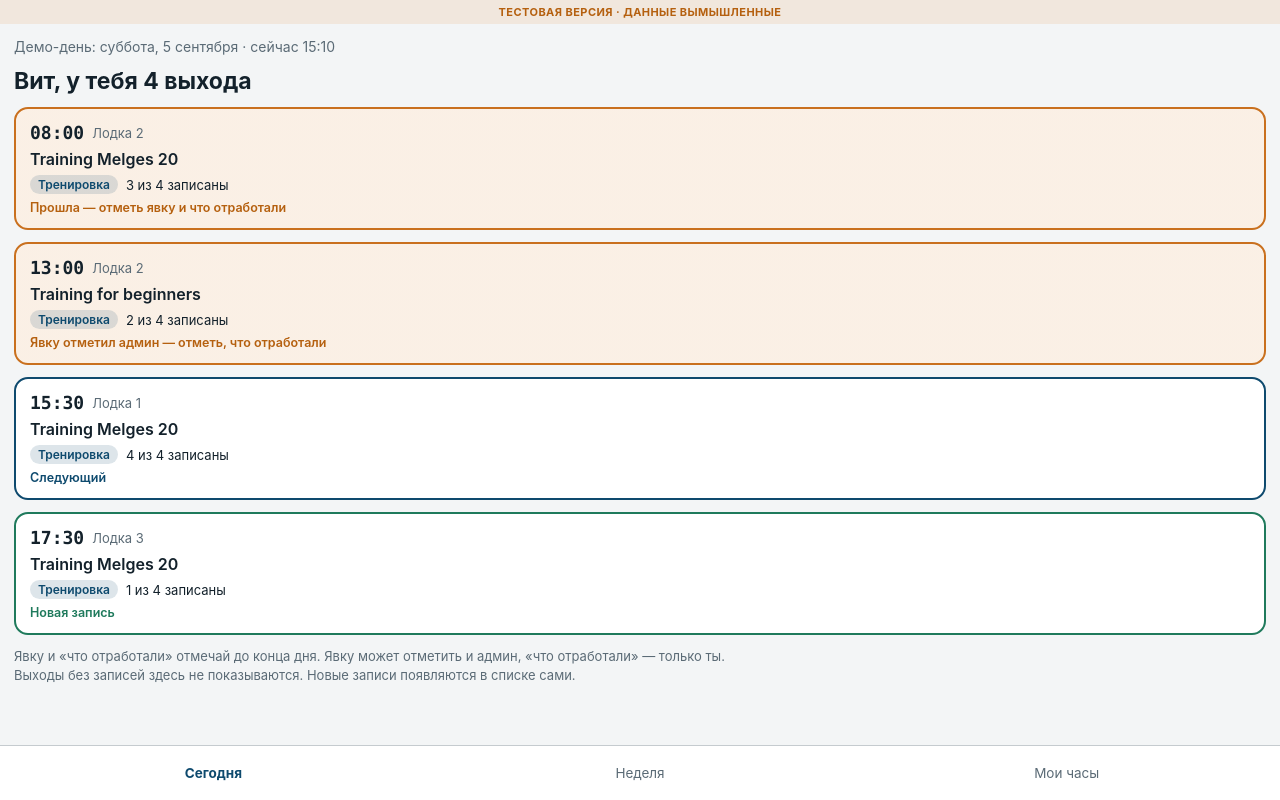
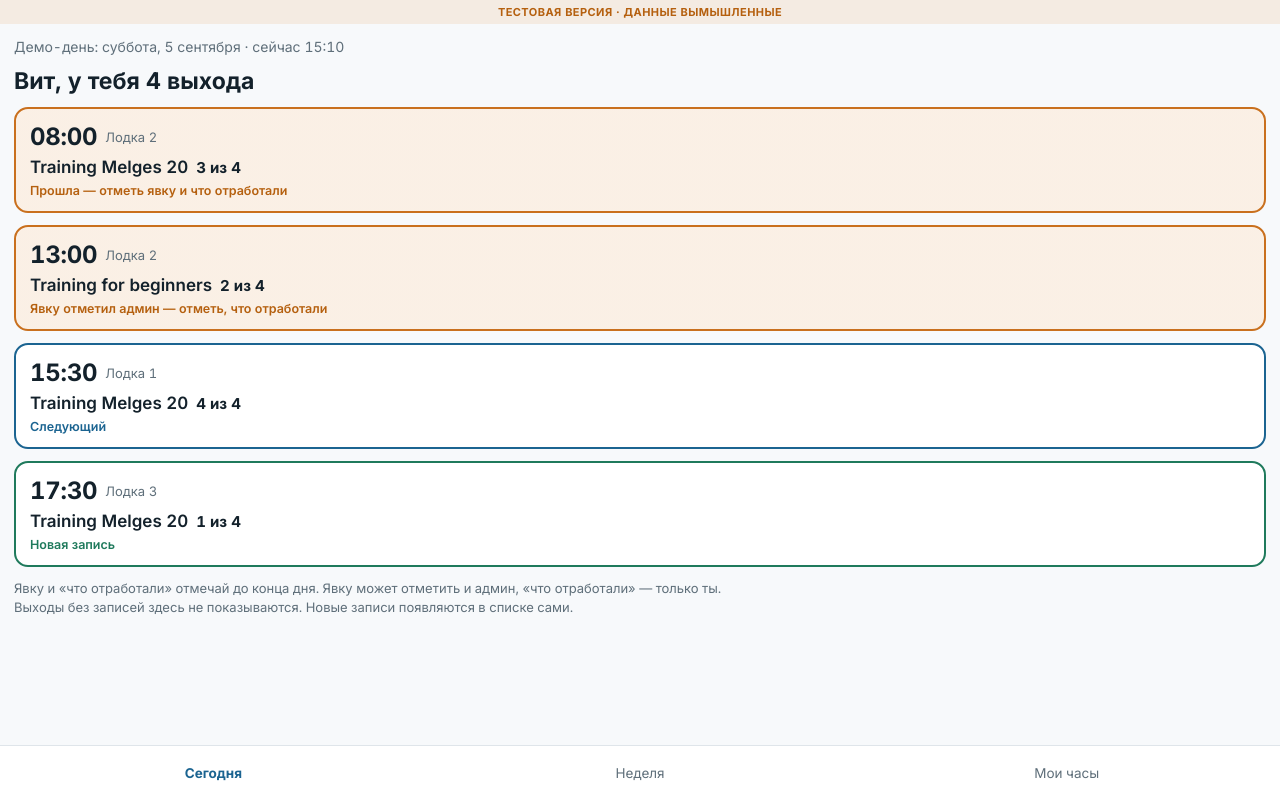
Before and after one commit to Vladsail/boratest, a plain HTML site: page index.html in a window 1280 px wide. Drawn offline with Linux system fonts and the light colour scheme.

Commit message:
Add files via upload

```diff
--- a/index.html
+++ b/index.html
@@ -6,21 +6,25 @@
 <meta name="robots" content="noindex, nofollow">
 <title>Bora · инструктор (тест)</title>
 <script src="https://telegram.org/js/telegram-web-app.js"></script>
+<link rel="preconnect" href="https://fonts.googleapis.com">
+<link href="https://fonts.googleapis.com/css2?family=Inter:wght@400;500;600;700&display=swap" rel="stylesheet">
 <style>
 :root{
-  --bg:var(--tg-theme-secondary-bg-color,#F3F5F6);
-  --card:var(--tg-theme-bg-color,#FFFFFF);
-  --text:var(--tg-theme-text-color,#13212B);
-  --hint:var(--tg-theme-hint-color,#5B6B76);
-  --line:color-mix(in srgb,var(--hint) 35%,transparent);
-  --accent:var(--tg-theme-button-color,#0E4A6E);
-  --accentText:var(--tg-theme-button-text-color,#FFFFFF);
-  --link:var(--tg-theme-link-color,#0E4A6E);
+  /* Всегда светлая тема: тёмная тема Telegram рябила и утомляла глаза (отзыв 13.10.2026) */
+  color-scheme:light;
+  --bg:#F7F9FB;
+  --card:#FFFFFF;
+  --text:#13212B;
+  --hint:#5F6F7A;
+  --line:#DFE5EA;
+  --accent:#1B6491;
+  --accentText:#FFFFFF;
+  --link:#1B6491;
   --warn:#C9701E;--warnBg:rgba(217,130,43,.12);--warnText:#B5600F;
   --ok:#1F7A5C;--okBg:rgba(31,122,92,.10);--okText:#1F7A5C;
 }
 *{box-sizing:border-box}
-html,body{margin:0;background:var(--bg);color:var(--text);font-family:-apple-system,BlinkMacSystemFont,"SF Pro Text","Segoe UI",Roboto,sans-serif;font-size:15px;-webkit-tap-highlight-color:transparent}
+html,body{margin:0;background:var(--bg);color:var(--text);font-family:'Inter',-apple-system,BlinkMacSystemFont,"Segoe UI",Roboto,sans-serif;font-variant-numeric:tabular-nums;font-size:15px;-webkit-tap-highlight-color:transparent}
 button{font:inherit;color:inherit}
 .app{min-height:100vh;display:flex;flex-direction:column}
 .test{font-size:11px;font-weight:700;letter-spacing:.04em;text-transform:uppercase;text-align:center;padding:5px;background:var(--warnBg);color:var(--warnText)}
@@ -33,8 +37,12 @@ h1{margin:0;font-size:23px;font-weight:700}
 .card.done{background:linear-gradient(var(--okBg),var(--okBg)),var(--card)}
 .card.fresh{border:2px solid var(--ok);padding:13px 14px}
 .row{display:flex;justify-content:space-between;align-items:center;gap:8px}
-.time{font-family:ui-monospace,"SF Mono",Menlo,monospace;font-size:18px;font-weight:700}
-.prod{font-size:16px;font-weight:600}
+.time{font-size:24px;font-weight:700;letter-spacing:-0.01em}
+.prod{font-size:17px;font-weight:600}
+.fill{font-size:15px;font-weight:700;white-space:nowrap}
+.unb{min-height:34px;padding:0 12px;border-radius:999px;border:1px solid var(--line);background:var(--card);font-size:13px;font-weight:600;color:var(--hint);cursor:pointer}
+.unb.on{background:#FBEBDD;border-color:#E3A47E;color:#8A3A12}
+.unl{font-size:12.5px;color:#8A3A12;font-weight:600;padding:0 2px}
 .tag{display:inline-block;font-size:12px;font-weight:600;padding:2px 8px;border-radius:999px;background:color-mix(in srgb,var(--accent) 14%,transparent);color:var(--link)}
 .mark{display:inline-flex;align-items:center;gap:4px;font-size:12.5px;font-weight:600}
 .mark.need{color:var(--warnText)}.mark.done,.mark.fresh{color:var(--okText)}.mark.next{color:var(--link)}
@@ -57,7 +65,7 @@ textarea{width:100%;font:inherit;font-size:14px;color:var(--text);background:var
 .wi.closed{border-style:dashed;opacity:.8}.wi.closed .ws{color:var(--warnText);font-weight:600}
 .ws{font-size:12.5px;color:var(--hint)}
 .hrow{display:flex;justify-content:space-between;align-items:center;background:var(--card);border:1px solid var(--line);border-radius:12px;padding:12px 14px}
-.mono{font-family:ui-monospace,"SF Mono",Menlo,monospace;font-weight:700}
+.mono{font-weight:700}
 .main{width:100%;min-height:50px;border:0;border-radius:12px;background:var(--accent);color:var(--accentText);font-size:16px;font-weight:600;cursor:pointer}
 .ghost{min-height:44px;border:1px solid var(--line);border-radius:12px;background:var(--card);cursor:pointer;font-weight:600}
 .tabs{position:fixed;left:0;right:0;bottom:0;display:flex;background:var(--card);border-top:1px solid var(--line);padding-bottom:env(safe-area-inset-bottom)}
@@ -75,9 +83,9 @@ textarea{width:100%;font:inherit;font-size:14px;color:var(--text);background:var
 (function(){
 var tg = window.Telegram && window.Telegram.WebApp && window.Telegram.WebApp.initData !== undefined ? window.Telegram.WebApp : null;
 var inTg = !!(tg && tg.platform && tg.platform !== 'unknown');
-if (inTg) { try { tg.ready(); tg.expand(); } catch(e){} }
-var KEY = 'bora_instr_demo_v1';
-function fresh0(){ return { tab:'today', open:null, att:{ b_0:true, b_1:true }, raise:{}, skills:{}, saved:{}, grades:{}, notes:{}, fresh:false, notice:'' }; }
+if (inTg) { try { tg.ready(); tg.expand(); } catch(e){} try { tg.setHeaderColor('#FFFFFF'); tg.setBackgroundColor('#F7F9FB'); if (tg.setBottomBarColor) tg.setBottomBarColor('#FFFFFF'); } catch(e){} }
+var KEY = 'bora_instr_demo_v2';
+function fresh0(){ return { unav:{}, tab:'today', open:null, att:{ b_0:true, b_1:true }, raise:{}, skills:{}, saved:{}, grades:{}, notes:{}, fresh:false, notice:'' }; }
 var st = fresh0();
 try { var raw = localStorage.getItem(KEY); if (raw) { var o = JSON.parse(raw); st = Object.assign(fresh0(), o, { open:null, notice:'' }); } } catch(e){}
 function persist(){ try { var c = Object.assign({}, st); delete c.notice; localStorage.setItem(KEY, JSON.stringify(c)); } catch(e){} }
@@ -86,7 +94,7 @@ function haptic(t){ try { if (inTg) tg.HapticFeedback.impactOccurred(t||'light')
 function esc(s){ return String(s).replace(/[&<>"]/g, function(c){ return {'&':'&amp;','<':'&lt;','>':'&gt;','"':'&quot;'}[c]; }); }
 var userName = 'Вит';
 try { if (inTg && tg.initDataUnsafe && tg.initDataUnsafe.user && tg.initDataUnsafe.user.first_name) userName = tg.initDataUnsafe.user.first_name; } catch(e){}
-var NOW = '15:10', RATE = 117.4;
+var NOW = '15:10', RATE_RSD = 1850;
 var SKILLS = ['Оверштаг','Фордевинд','Рулевой','Работа с гротом','Спинакер','Старт','Швартовка'];
 function data(){
   return [
@@ -128,8 +136,7 @@ function listView(){
     else if (x.id===nextId){ cls+=' next'; mark='Следующий'; mc+=' next'; }
     h += '<button class="'+cls+'" data-h="'+on(function(){ haptic(); set({ open:x.id }); window.scrollTo(0,0); })+'">'
       + '<span class="row"><span class="time">'+x.time+'</span><span class="sub" style="font-size:13px">'+x.boat+'</span></span>'
-      + '<span class="prod">'+esc(x.product)+'</span>'
-      + '<span class="row" style="justify-content:flex-start"><span class="tag">Тренировка</span><span style="font-size:13px">'+x.people.length+' из 4 записаны</span></span>'
+      + '<span class="row" style="align-items:baseline"><span class="prod">'+esc(x.product)+'</span><span class="fill">'+x.people.length+' из 4</span></span>'
       + (mark ? '<span class="'+mc+'">'+(done?CHECK:'')+mark+'</span>' : '')
       + '</button>';
   });
@@ -186,19 +193,23 @@ function weekView(){
     { label:'Вс, 6 сентября', items:[{ time:'13:00', product:'Training Melges 20', sub:'Закрыт админом · погода', closed:true }] }
   ];
   var outs = days.reduce(function(a,d){ return a + d.items.filter(function(i){ return !i.closed; }).length; }, 0);
-  var h = '<div class="sub">31 августа — 6 сентября</div><h1>Неделя: '+outs+' выходов · '+(outs*2)+' ч</h1>';
-  days.forEach(function(d){
-    h += '<div class="dh'+(d.today?' today':'')+'">'+d.label+'</div>';
+  var h = '<div class="sub">31 августа — 6 сентября</div><h1>Неделя: '+outs+' выходов · '+(outs*2)+' ч</h1>'
+    + '<div class="info">Не можешь в какой-то день — отметь заранее «Не могу». Хэд увидит это в CRM, и тебя не поставят на выход.</div>';
+  var unav = st.unav || {};
+  days.forEach(function(d, i){
+    var un = !!unav[i], has = d.items.some(function(x){ return !x.closed; }), dn = d.label.split(' ·')[0];
+    h += '<div class="row"><div class="dh'+(d.today?' today':'')+'">'+d.label+'</div><button class="unb'+(un?' on':'')+'" aria-pressed="'+un+'" data-h="'+on(function(){ haptic(); var u=Object.assign({},st.unav||{}); u[i]=!un; set({ unav:u, notice: un ? 'Снял отметку: '+dn+' снова доступен.' : ('Отмечено: '+dn+' не можешь.'+(has ? ' Но у тебя уже есть выход в этот день — хэду ушло уведомление, он найдёт замену.' : ' Хэд видит это в CRM.')) }); })+'">'+(un?'Не могу ✓':'Не могу')+'</button></div>';
+    if (un) h += '<div class="unl">Отмечено: не можешь. Админ не поставит тебя на выход в этот день.</div>';
     if (!d.items.length) h += '<div class="note" style="padding:0 2px">Записей нет</div>';
     d.items.forEach(function(x){ h += '<div class="wi'+(x.closed?' closed':'')+'"><span style="display:flex;flex-direction:column;gap:2px;min-width:0"><span style="font-weight:600">'+esc(x.product)+'</span><span class="ws">'+esc(x.sub)+'</span></span><span class="mono">'+x.time+'</span></div>'; });
   });
   return h;
 }
 function hoursView(){
-  function R(l,n,hh){ return '<div class="hrow"><span style="display:flex;flex-direction:column;gap:2px"><span style="font-weight:600">'+l+'</span><span class="ws">'+n+'</span></span><span style="display:flex;flex-direction:column;align-items:flex-end;gap:2px"><span class="mono">'+hh+' ч · '+(hh*15)+' €</span><span class="ws">≈ '+fmt(hh*15*RATE)+' RSD</span></span></div>'; }
-  return '<div class="sub">Последние 4 недели · ставка 15 € в час</div><h1>60 ч · 900 €</h1><div style="font-weight:600">≈ '+fmt(900*RATE)+' RSD</div><div class="sub">Грейд инструктора: G5</div>'
+  function R(l,n,hh){ return '<div class="hrow"><span style="display:flex;flex-direction:column;gap:2px"><span style="font-weight:600">'+l+'</span><span class="ws">'+n+'</span></span><span class="mono">'+hh+' ч · '+fmt(hh*RATE_RSD)+' RSD</span></div>'; }
+  return '<div class="sub">Последние 4 недели · ставка '+fmt(RATE_RSD)+' RSD в час</div><h1>60 ч · '+fmt(60*RATE_RSD)+' RSD</h1><div class="sub">Грейд инструктора: G5</div>'
     + R('31 августа — 6 сентября','9 выходов · неделя идёт',18) + R('24–30 августа','7 выходов',14) + R('17–23 августа','8 выходов',16) + R('10–16 августа','6 выходов',12)
-    + '<div class="note">Часы считаются по выходам, где отмечена явка. Динары — по курсу из настроек базы (1 € = 117,4 RSD). Расхождения — к админу.</div>'
+    + '<div class="note">Часы считаются по выходам, где отмечена явка. Ставку задаёт хэд в CRM (в динарах или фиксированно в евро). Расхождения — к админу.</div>'
     + '<button class="ghost" data-h="'+on(function(){ try{ localStorage.removeItem(KEY); }catch(e){} st=fresh0(); st.notice='Демо сброшено к началу дня.'; render(); })+'">Сбросить демо</button>';
 }
 function render(){
@@ -216,7 +227,7 @@ function render(){
   app.innerHTML = h;
   if (inTg) {
     try {
-      if (st.open) { tg.BackButton.show(); tg.MainButton.setParams({ text:'Сохранить', is_visible:true, is_active:true }); }
+      if (st.open) { tg.BackButton.show(); tg.MainButton.setParams({ text:'Сохранить', color:'#1B6491', text_color:'#FFFFFF', is_visible:true, is_active:true }); }
       else { tg.BackButton.hide(); tg.MainButton.hide(); }
     } catch(e){}
   }
```
